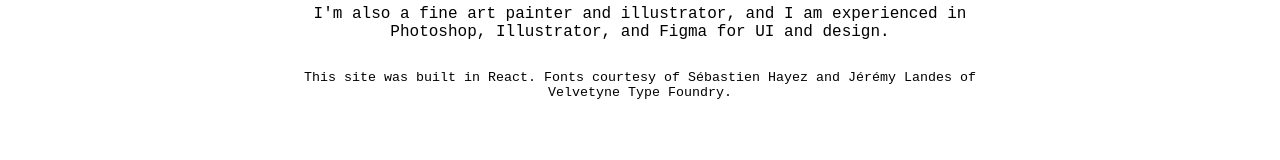
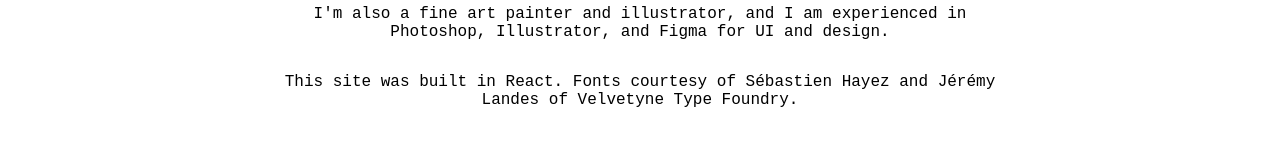
Before and after one commit to saskiabt/portfolio, a React (Create React App) app: page / in a window 1280 px wide. Shown: the part 355-515 px from the top of the page. Built offline with nearby package versions, Linux system fonts and the light colour scheme; a web font is replaced by a local one.

Commit message:
increase size of font credit

```diff
--- a/src/Components/AboutMe.jsx
+++ b/src/Components/AboutMe.jsx
@@ -26,7 +26,7 @@
         I&apos;m also a fine art painter and illustrator, and I am experienced
         in Photoshop, Illustrator, and Figma for UI and design.
       </p>
-      <p className="italic">
+      <p>
         This site was built in React. Fonts courtesy of Sébastien Hayez and
         Jérémy Landes of Velvetyne Type Foundry.
       </p>
```
